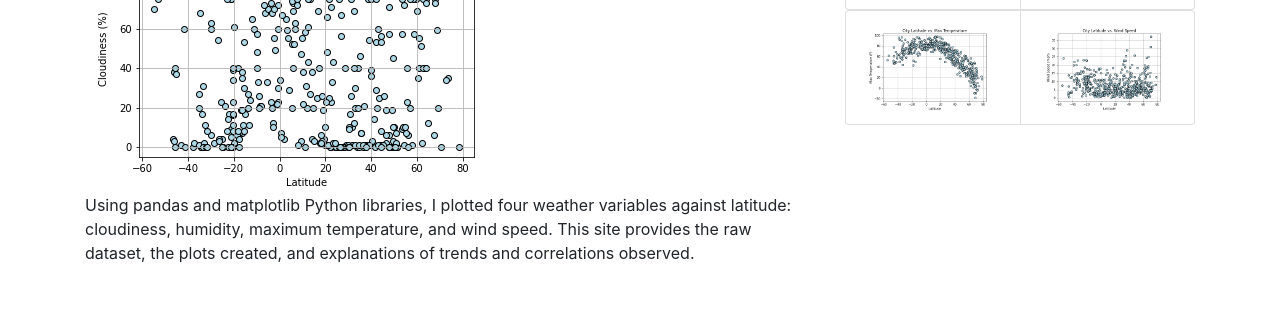
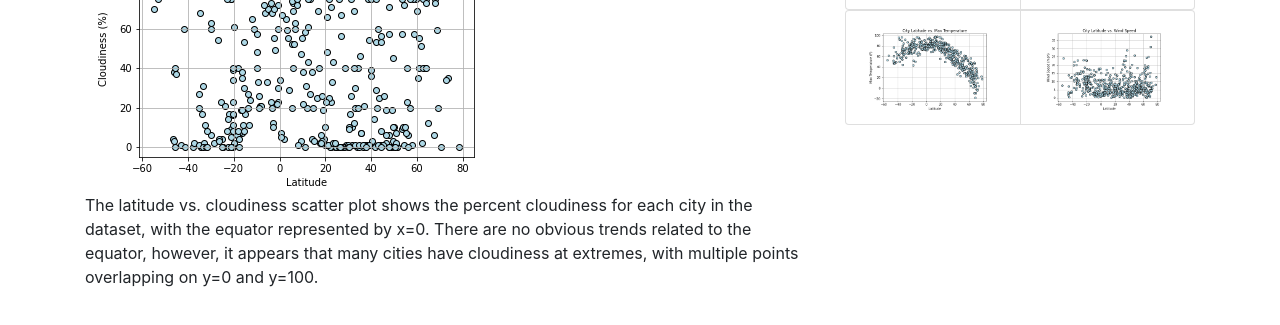
Before and after one commit to ermcgrew/web_design_challenge, a plain HTML site: page Visualizations/cloudiness.html in a window 1280 px wide. Shown: the part 207-532 px from the top of the page. Drawn offline with nearby package versions, Linux system fonts and the light colour scheme.

Commit message:
updated text

```diff
--- a/Visualizations/cloudiness.html
+++ b/Visualizations/cloudiness.html
@@ -46,9 +46,10 @@
             <h1> Cloudiness</h1>
             <img src="../assets/cloudiness.png" class='img-fluid' alt="cloudymap">
               <p>
-                Using pandas and matplotlib Python libraries, I plotted four weather variables against latitude:
-                cloudiness, humidity, maximum temperature, and wind speed. This site provides the raw dataset,
-                the plots created, and explanations of trends and correlations observed.
+                The latitude vs. cloudiness scatter plot shows the percent cloudiness for each city in the dataset,
+                with the equator represented by x=0. There are no obvious trends related to the equator, however,
+                it appears that many cities have cloudiness at extremes, with multiple points overlapping on
+                 y=0 and y=100.
             </p>
           </div>
           <div class="col-sm-4">
```
Also changed, not shown: Visualizations/humidity.html (+2 -3 lines), Visualizations/max_temp.html (+3 -3 lines), Visualizations/wind_speed.html (+3 -3 lines), index.html (+1 -0 lines).
